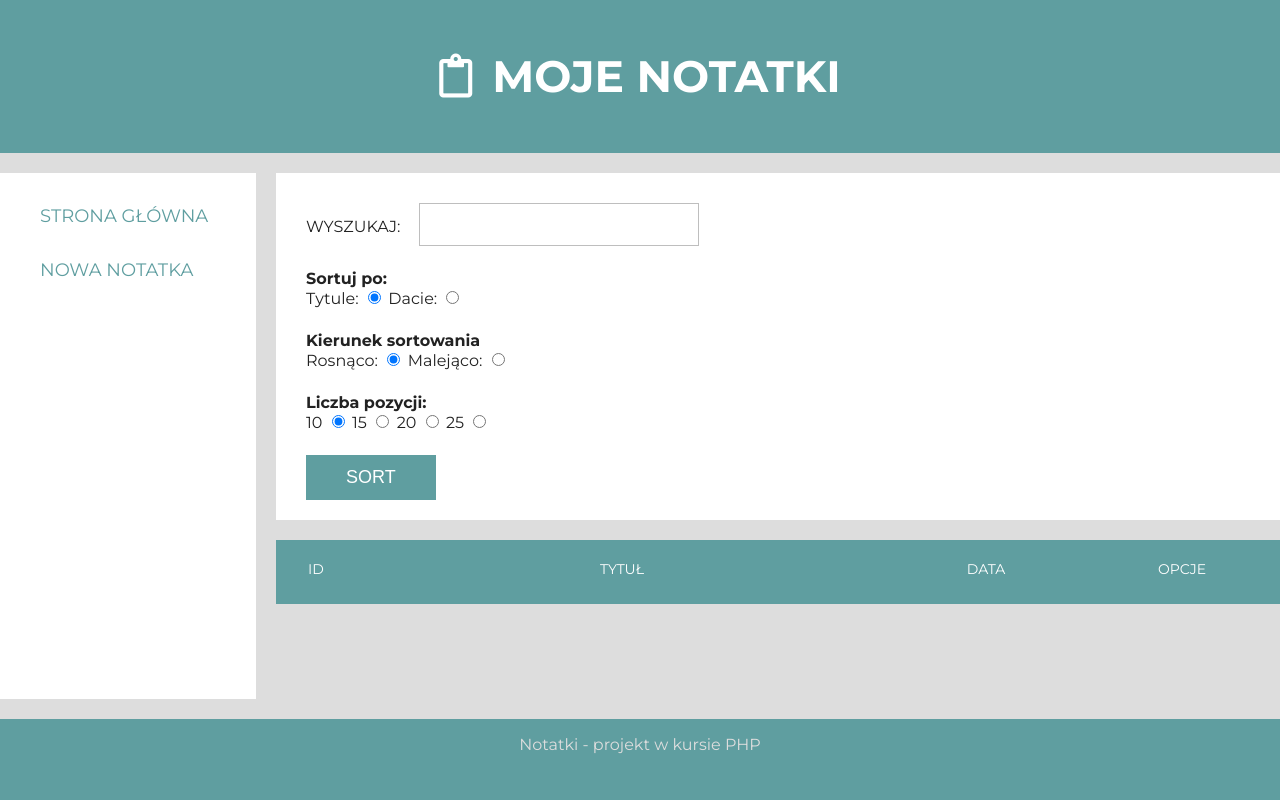
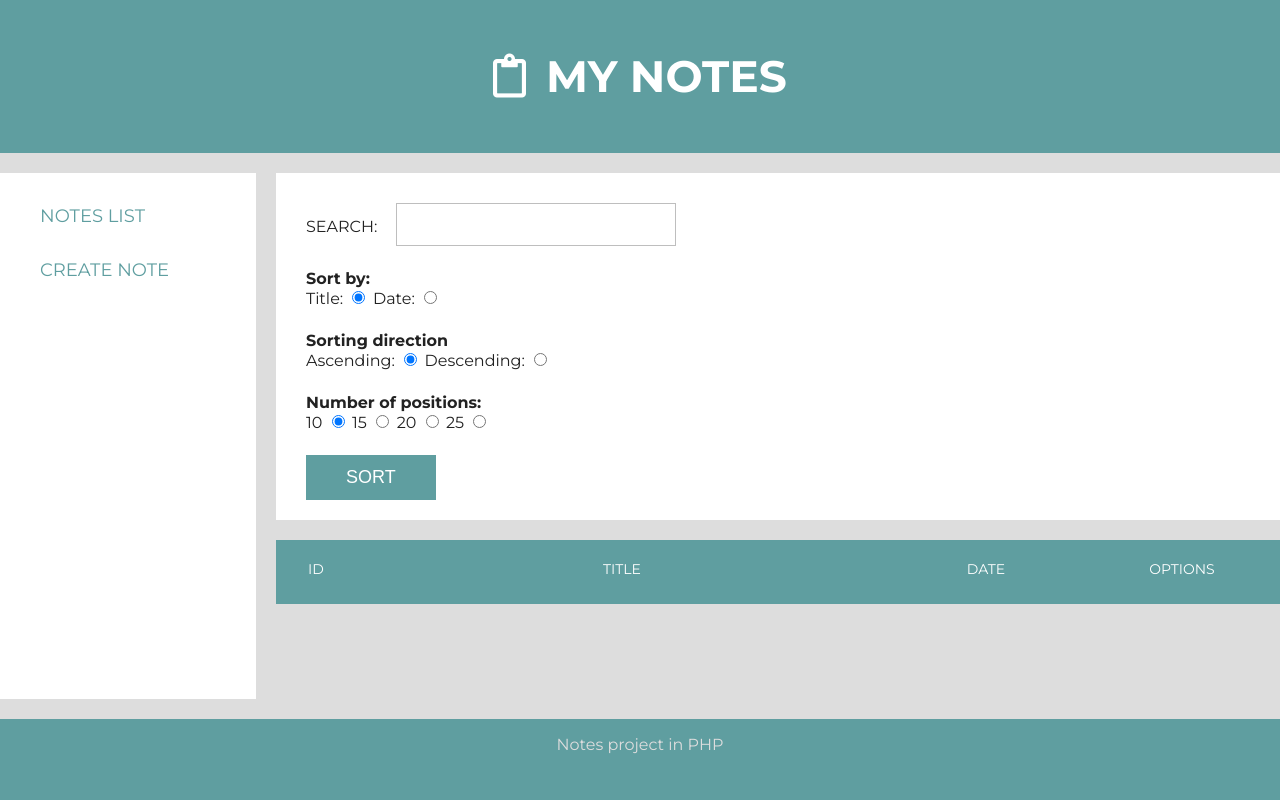
Before and after one commit to Goferov/notes, a PHP site: page / in a window 1280 px wide. Run offline with PHP 8.4, Linux system fonts and the light colour scheme; data that the repository does not hold is empty; some libraries are stand-ins or nearby versions.

Commit message:
Translate views to english

```diff
--- a/templates/layout.php
+++ b/templates/layout.php
@@ -1,7 +1,7 @@
 <html lang="pl">
 
 <head>
-  <title>Notatnik</title>
+  <title>NOTEBOOK</title>
   <meta charset="utf-8">
   <link rel="stylesheet" href="https://use.fontawesome.com/releases/v5.0.13/css/all.css">
   <link href="/public/style.css" rel="stylesheet">
@@ -10,14 +10,14 @@
 <body class="body">
   <div class="wrapper">
     <div class="header">
-      <h1><i class="far fa-clipboard"></i>Moje notatki</h1>
+      <h1><i class="far fa-clipboard"></i>My notes</h1>
     </div>
 
     <div class="container">
       <div class="menu">
         <ul>
-          <li><a href="/">Strona główna</a></li>
-          <li><a href="/?action=create">Nowa notatka</a></li>
+          <li><a href="/">Notes list</a></li>
+          <li><a href="/?action=create">Create note</a></li>
         </ul>
       </div>
 
@@ -27,7 +27,7 @@
     </div>
 
     <div class="footer">
-      <p>Notatki - projekt w kursie PHP</p>
+      <p>Notes project in PHP</p>
     </div>
   </div>
 </body>
--- a/templates/pages/404.php
+++ b/templates/pages/404.php
@@ -1,4 +1,4 @@
 <div class="error">
-    <h2>Wystąpił błąd 404:</h2>
+    <h2>Error 404:</h2>
     <?= $params['msg'] ?? '' ?>
 </div>
--- a/templates/pages/create.php
+++ b/templates/pages/create.php
@@ -1,13 +1,13 @@
-<h2>Dodaj notatke</h2>
+<h2>Add note</h2>
 <div>
     <form class="note-form" action="/?action=create" method="post">
         <ul>
             <li>
-                <label>Tytuł <span class="required">*</span></label>
+                <label>Title <span class="required">*</span></label>
                 <input type="text" name="title" class="field-long"/>
             </li>
             <li>
-                <label>Opis</label>
+                <label>Description</label>
                 <textarea name="description" id="field" class="field-long field-textarea"></textarea>
             </li>
             <li>
--- a/templates/pages/list.php
+++ b/templates/pages/list.php
@@ -5,10 +5,10 @@
             if (!empty($params['error'])) {
                 switch ($params['error']) {
                     case 'noteNotFound':
-                        echo 'Taka notatka nie istnieje!';
+                        echo 'This note does not exist';
                         break;
                     case 'missingNoteId':
-                        echo 'Nieprawidłowy ID notatki!';
+                        echo 'Incorrect note ID';
                         break;
                 }
             }
@@ -19,13 +19,13 @@
             if (!empty($params['msg'])) {
                 switch ($params['msg']) {
                     case 'created':
-                        echo 'Notatka zostało utworzona';
+                        echo 'The note has been created';
                         break;
                     case 'edited':
-                        echo 'Notatka zostało zaktualizowana';
+                        echo 'The note has been updated';
                         break;
                     case 'deleted':
-                        echo 'Notatka zostało usunięta';
+                        echo 'The note has been deleted';
                         break;
                 }
             }
@@ -48,20 +48,20 @@
         <div>
             <form class="settings-form" action="/" method="GET">
                 <div>
-                    <label>Wyszukaj: <input type="text" name="phrase" value="<?= $phrase ?>"/></label>
+                    <label>Search: <input type="text" name="phrase" value="<?= $phrase ?>"/></label>
                 </div>
                 <div>
-                    <div>Sortuj po:</div>
-                    <label>Tytule: <input name="sortby" type="radio" value="title" <?= $by === 'title' ? 'checked' : '' ?>/></label>
-                    <label>Dacie: <input name="sortby" type="radio" value="created" <?= $by === 'created' ? 'checked' : '' ?>/></label>
+                    <div>Sort by:</div>
+                    <label>Title: <input name="sortby" type="radio" value="title" <?= $by === 'title' ? 'checked' : '' ?>/></label>
+                    <label>Date: <input name="sortby" type="radio" value="created" <?= $by === 'created' ? 'checked' : '' ?>/></label>
                 </div>
                 <div>
-                    <div>Kierunek sortowania</div>
-                    <label>Rosnąco: <input name="sortorder" type="radio" value="asc" <?= $order === 'asc' ? 'checked' : '' ?>/></label>
-                    <label>Malejąco: <input name="sortorder" type="radio" value="desc" <?= $order === 'desc' ? 'checked' : '' ?>/></label>
+                    <div>Sorting direction</div>
+                    <label>Ascending: <input name="sortorder" type="radio" value="asc" <?= $order === 'asc' ? 'checked' : '' ?>/></label>
+                    <label>Descending: <input name="sortorder" type="radio" value="desc" <?= $order === 'desc' ? 'checked' : '' ?>/></label>
                 </div>
                 <div>
-                    <div>Liczba pozycji:</div>
+                    <div>Number of positions:</div>
                     <label>10 <input name="pagesize" type="radio" value="10" <?= $size === 10 ? 'checked' : '' ?>/> </label>
                     <label>15 <input name="pagesize" type="radio" value="15" <?= $size === 15 ? 'checked' : '' ?>/> </label>
                     <label>20 <input name="pagesize" type="radio" value="20" <?= $size === 20 ? 'checked' : '' ?>/> </label>
@@ -75,9 +75,9 @@
                 <thead>
                 <tr>
                     <th>Id</th>
-                    <th>Tytuł</th>
-                    <th>Data</th>
-                    <th>Opcje</th>
+                    <th>Title</th>
+                    <th>Date</th>
+                    <th>Options</th>
                 </tr>
                 </thead>
             </table>
```
Also changed, not shown: templates/pages/delete.php (+4 -4 lines), templates/pages/edit.php (+5 -5 lines), templates/pages/show.php (+4 -4 lines).
